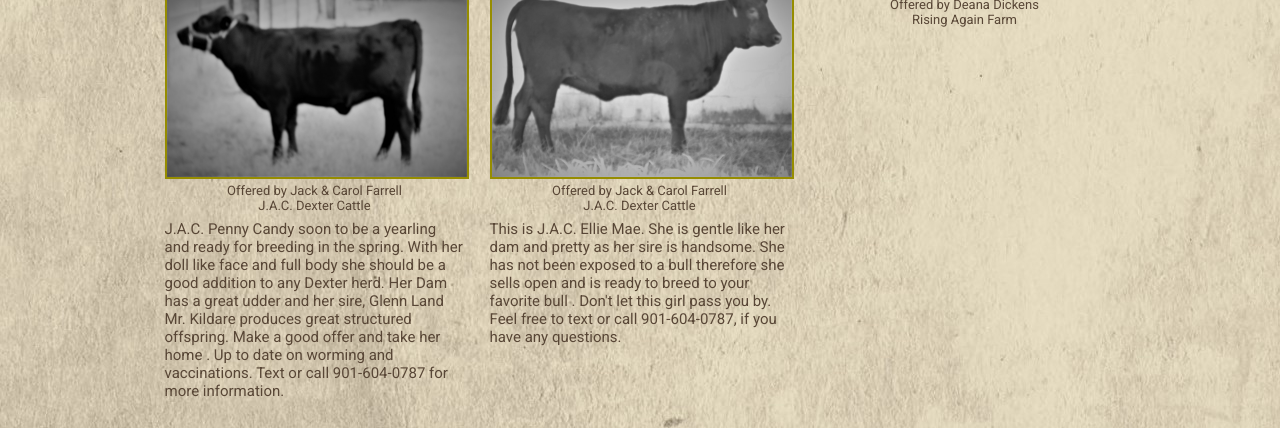
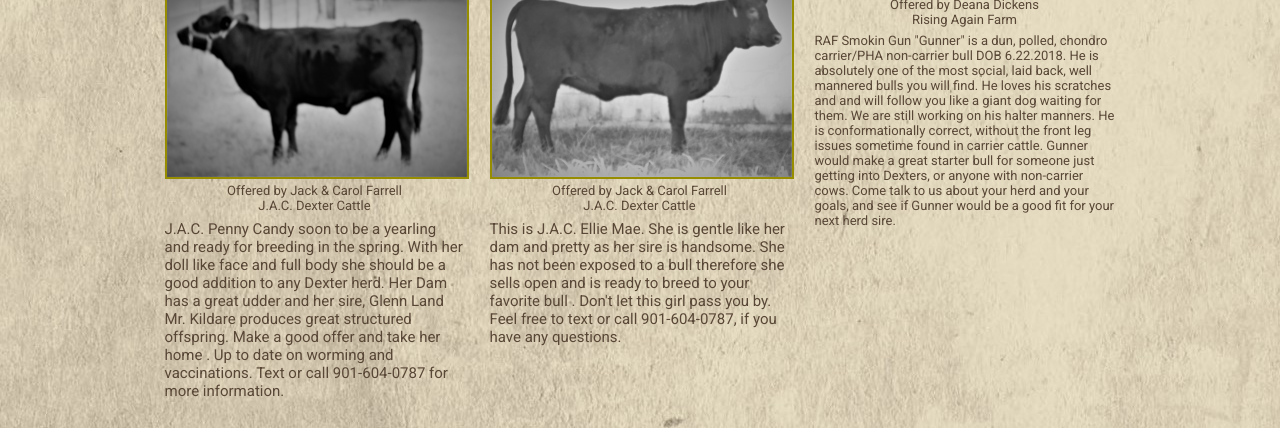
Before and after one commit to cdurrett/mdba2019, a plain HTML site: page index.html in a window 1280 px wide. Shown: the part 714-1142 px from the top of the page. Drawn offline with nearby package versions, Linux system fonts and the light colour scheme.

Commit message:
add gunner photo and description

```diff
--- a/index.html
+++ b/index.html
@@ -142,7 +142,13 @@
 				<h5>Offered by Deana Dickens<br>Rising Again Farm</h5>
 			</div>
 			<div>
-				<p></p>
+				<p style="font-size:13px">RAF Smokin Gun "Gunner" is a dun, polled, chondro carrier/PHA non-carrier bull DOB 6.22.2018.
+				He is absolutely one of the most social, laid back, well mannered bulls you will find.  He loves
+				his scratches and and will follow you like a giant dog waiting for them.  We are still working on
+				his halter manners.  He is conformationally correct, without the front leg issues sometime found
+				in carrier cattle.  Gunner would make a great starter bull for someone just getting into Dexters,
+				or anyone with non-carrier cows.  Come talk to us about your herd and your goals, and see if Gunner
+				would be a good fit for your next herd sire.</p>
 			</div>
 		</div>
 
```
